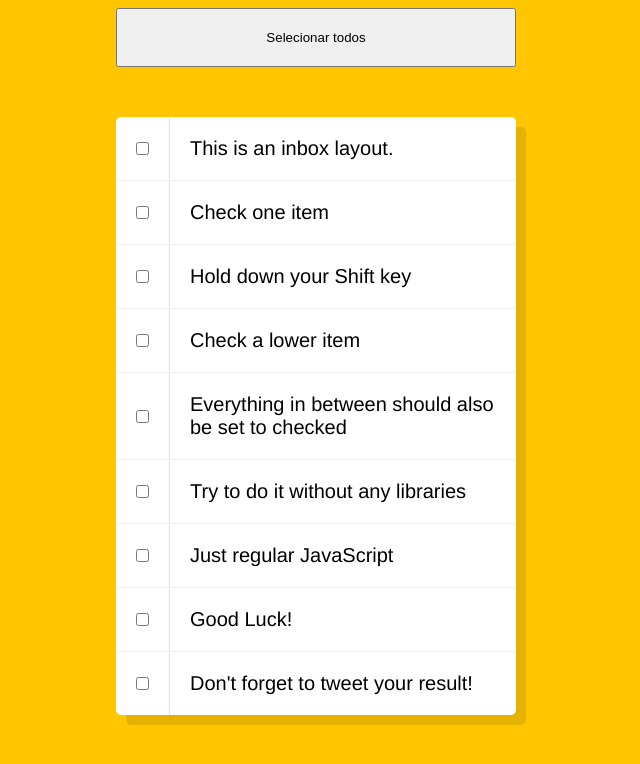
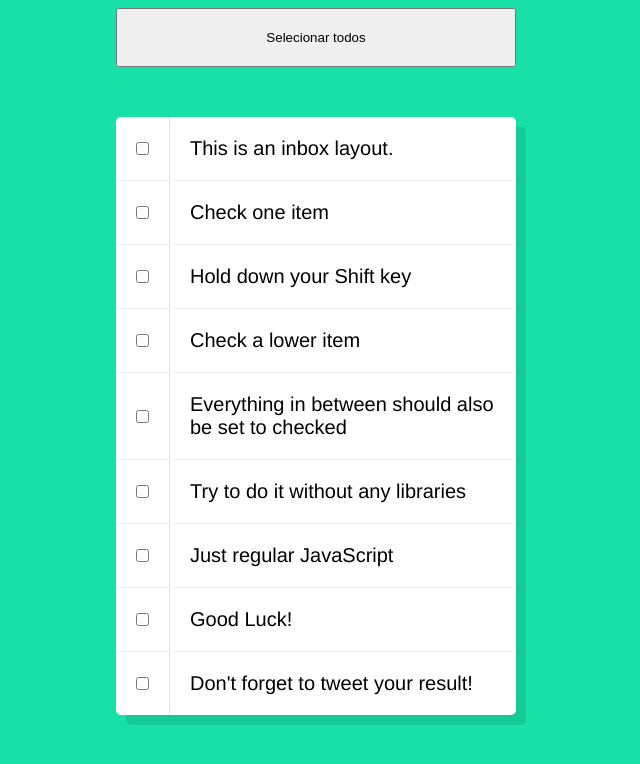
Before and after one commit to matheusOliv23/Multiple-Checkbox, a plain HTML site: page index.html in a window 1280 px wide. Shown: the whole page, without its empty margins (324-964 px from the left). Drawn offline with Linux system fonts and the light colour scheme.

```diff
--- a/assets/style.css
+++ b/assets/style.css
@@ -1,6 +1,6 @@
   html {
       font-family: sans-serif;
-      background: #ffc600;
+      background: #17E1A7;
       display: flex;
       justify-content: center;
   }
```
Also changed, not shown: 1 other file.
